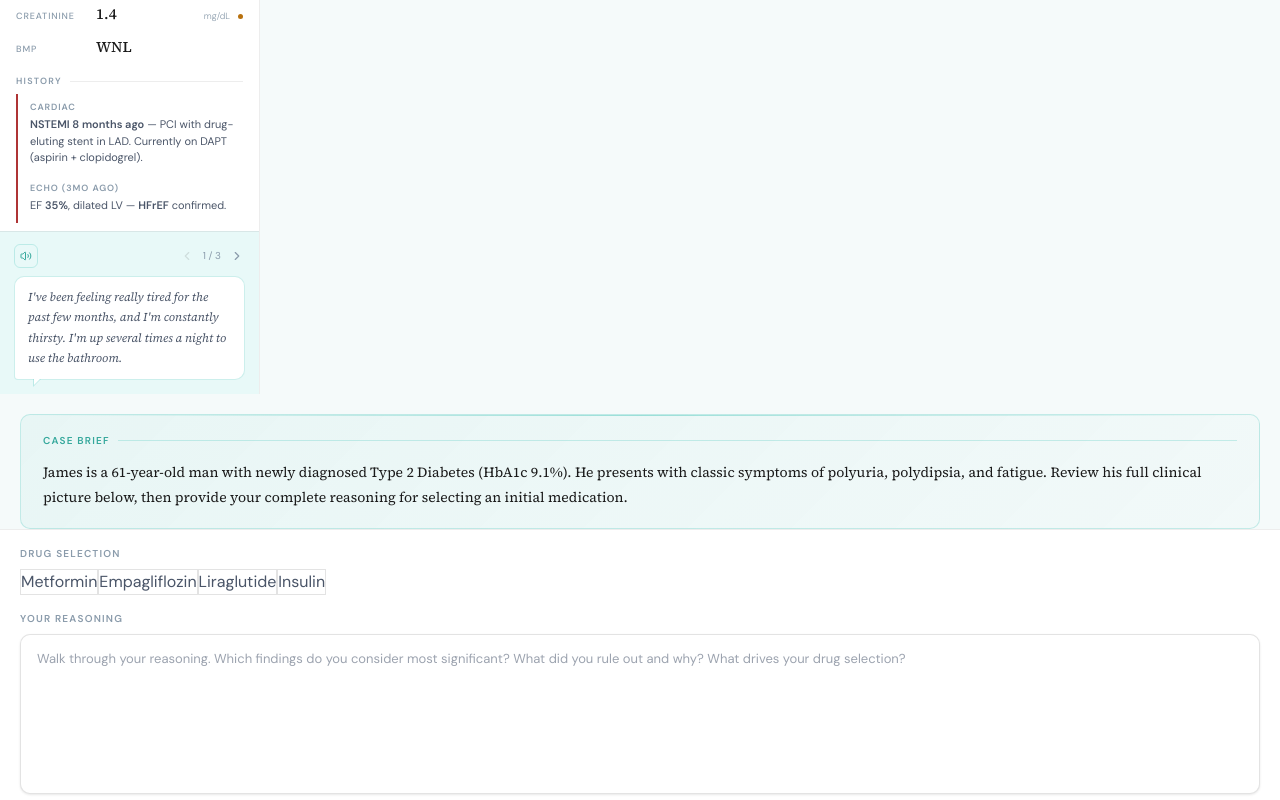
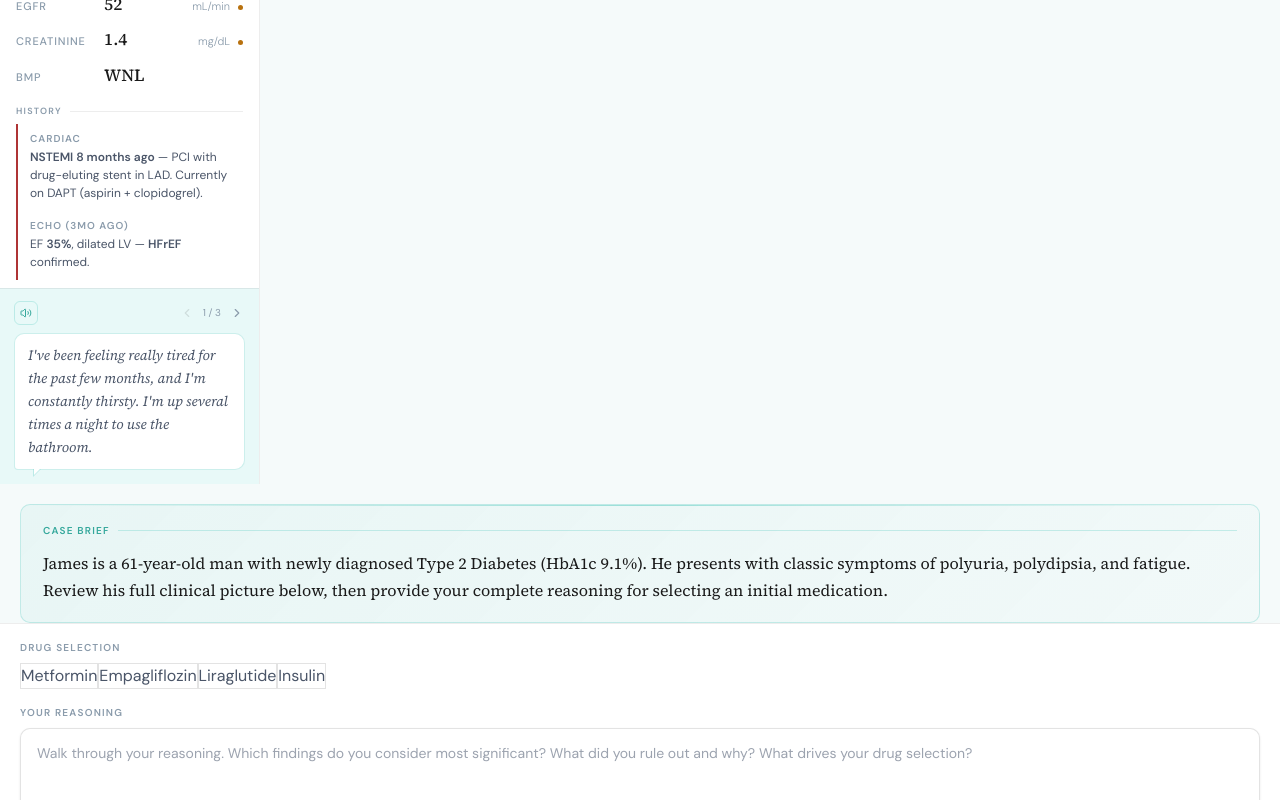
Before and after one commit to itsmarsss/kace, a React (Vite) app: page / in a window 1280 px wide. Shown: the part 580-1380 px from the top of the page. Built offline with nearby package versions, Linux system fonts and the light colour scheme.

Commit message:
feat: improve accessibility with larger font sizes

```diff
--- a/src/components/diagram/DiagramBlock.jsx
+++ b/src/components/diagram/DiagramBlock.jsx
@@ -35,7 +35,7 @@ const DiagramBlock = forwardRef(({ block, index, diffState }, ref) => {
         className="block-title"
         style={{
           fontFamily: '"DM Sans", sans-serif',
-          fontSize: '13px',
+          fontSize: '14px',
           fontWeight: 600,
           color: 'var(--text)',
           lineHeight: '1.35',
@@ -50,7 +50,7 @@ const DiagramBlock = forwardRef(({ block, index, diffState }, ref) => {
         className="block-body"
         style={{
           fontFamily: '"DM Sans", sans-serif',
-          fontSize: '11px',
+          fontSize: '12px',
           fontWeight: 400,
           color: 'var(--text-dim)',
           lineHeight: '1.55',
--- a/src/components/patient/PatientSpeech.jsx
+++ b/src/components/patient/PatientSpeech.jsx
@@ -200,10 +200,10 @@ export default function PatientSpeech() {
         <p
           style={{
             fontFamily: '"Source Serif 4", serif',
-            fontSize: '12px',
+            fontSize: '14px',
             fontStyle: 'italic',
-            fontVariationSettings: '"opsz" 12',
-            lineHeight: '1.72',
+            fontVariationSettings: '"opsz" 14',
+            lineHeight: '1.65',
             color: 'var(--text-dim)',
             margin: 0,
           }}
--- a/src/components/patient/VitalsGrid.jsx
+++ b/src/components/patient/VitalsGrid.jsx
@@ -39,12 +39,12 @@ export default function VitalsGrid() {
           <div
             style={{
               fontFamily: '"DM Sans", sans-serif',
-              fontSize: '9px',
+              fontSize: '11px',
               fontWeight: 500,
               textTransform: 'uppercase',
-              letterSpacing: '0.1em',
+              letterSpacing: '0.08em',
               color: 'var(--text-mute)',
-              width: '72px',
+              width: '80px',
               flexShrink: 0,
             }}
           >
@@ -55,9 +55,9 @@ export default function VitalsGrid() {
           <div
             style={{
               fontFamily: '"Source Serif 4", serif',
-              fontSize: '15px',
+              fontSize: '17px',
               fontWeight: 500,
-              fontVariationSettings: '"opsz" 15',
+              fontVariationSettings: '"opsz" 17',
               color: 'var(--text)',
               flex: 1,
             }}
@@ -69,7 +69,7 @@ export default function VitalsGrid() {
           <div
             style={{
               fontFamily: '"DM Sans", sans-serif',
-              fontSize: '9px',
+              fontSize: '11px',
               fontWeight: 300,
               color: 'var(--text-mute)',
             }}
@@ -139,7 +139,7 @@ export default function VitalsGrid() {
           <div
             style={{
               fontFamily: '"DM Sans", sans-serif',
-              fontSize: '9px',
+              fontSize: '10px',
               fontWeight: 600,
               textTransform: 'uppercase',
               letterSpacing: '0.1em',
@@ -153,7 +153,7 @@ export default function VitalsGrid() {
           <div
             style={{
               fontFamily: '"DM Sans", sans-serif',
-              fontSize: '11px',
+              fontSize: '12px',
               lineHeight: '1.5',
               color: 'var(--text-dim)',
             }}
--- a/src/components/reasoning/CaseIntroCard.jsx
+++ b/src/components/reasoning/CaseIntroCard.jsx
@@ -59,9 +59,9 @@ export default function CaseIntroCard() {
       <p
         style={{
           fontFamily: '"Source Serif 4", serif',
-          fontSize: '14px',
-          fontVariationSettings: '"opsz" 14',
-          lineHeight: '1.78',
+          fontSize: '16px',
+          fontVariationSettings: '"opsz" 16',
+          lineHeight: '1.7',
           color: 'var(--text)',
         }}
       >
--- a/src/components/reasoning/ReasoningInput.jsx
+++ b/src/components/reasoning/ReasoningInput.jsx
@@ -143,7 +143,7 @@ export default function ReasoningInput() {
             borderRadius: 'var(--r)',
             padding: '13px 16px',
             fontFamily: '"DM Sans", sans-serif',
-            fontSize: '13px',
+            fontSize: '14px',
             color: isSubmitted ? 'var(--text-dim)' : 'var(--text)',
             lineHeight: '1.7',
             resize: 'none',
```
